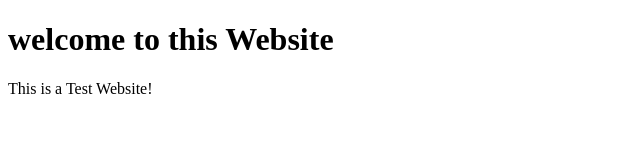
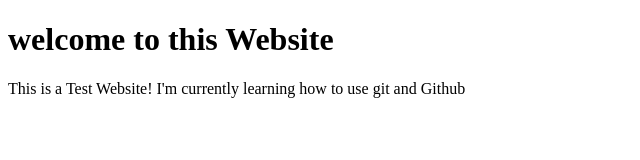
Before and after one commit to Kwams/Website_test, a plain HTML site: page index.html in a window 1280 px wide. Shown: the whole page, without its empty margins (0-640 px from the left). Drawn offline with Linux system fonts and the light colour scheme.

Commit message:
Update index.html

```diff
--- a/index.html
+++ b/index.html
@@ -8,6 +8,7 @@
 <body>
     <h1> welcome to this Website</h1>
     This is a Test Website!
+    I'm currently learning how to use git and Github
 </body>
 
 </html>
```
